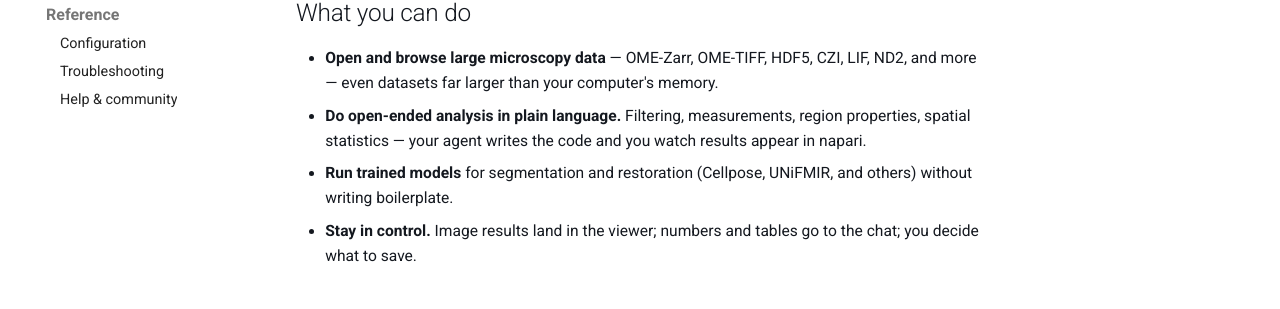
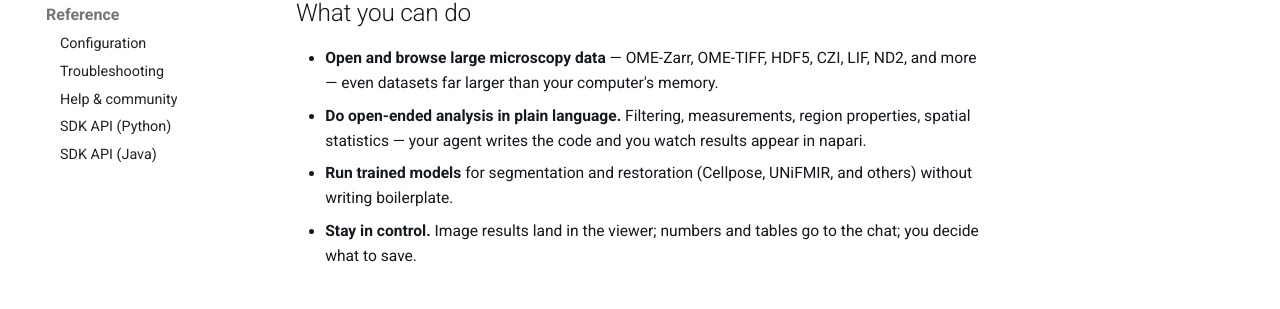
Before and after one commit to biopb/biopb-site, an MkDocs documentation site: the page built from docs/index.md, in a window 1280 px wide. Shown: the part 450-759 px from the top of the page. Built offline with MkDocs 1.6.1 and Material for MkDocs 9.7.7, drawn with Linux system fonts in a browser that asks for light colours; comment, search, counter and statistics services are not loaded; some of the changed lines change nothing that is shown.

Commit message:
docs: reserve /docs/api/ namespace for SDK API reference (#6)
Prep for the biopb repo publishing generated SDK API docs (Python via
mkdocstrings, Java via javadoc) into /docs/api/<lang>/ on each v* release.

```diff
--- a/mkdocs.yml
+++ b/mkdocs.yml
@@ -70,3 +70,8 @@
       - Configuration: configuration.md
       - Troubleshooting: troubleshooting.md
       - Help & community: help.md
+      # SDK API reference — generated and published out-of-band by the biopb
+      # repo's release workflow into /docs/api/<lang>/ (see deploy.yml). These
+      # are external links; they go live after the first v* release publishes.
+      - SDK API (Python): https://biopb.org/docs/api/python/
+      - SDK API (Java): https://biopb.org/docs/api/java/
```
Also changed, not shown: 1 other file.
